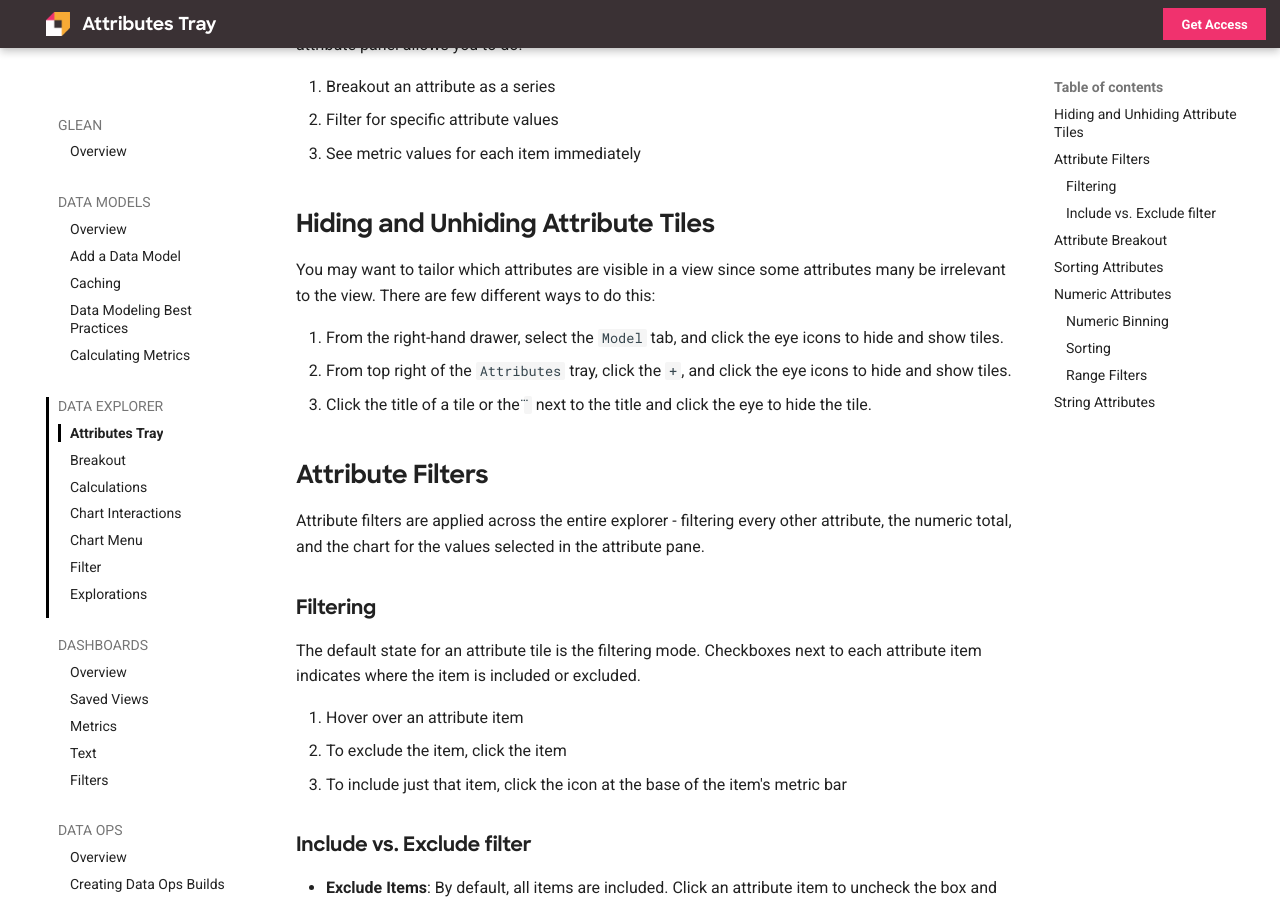
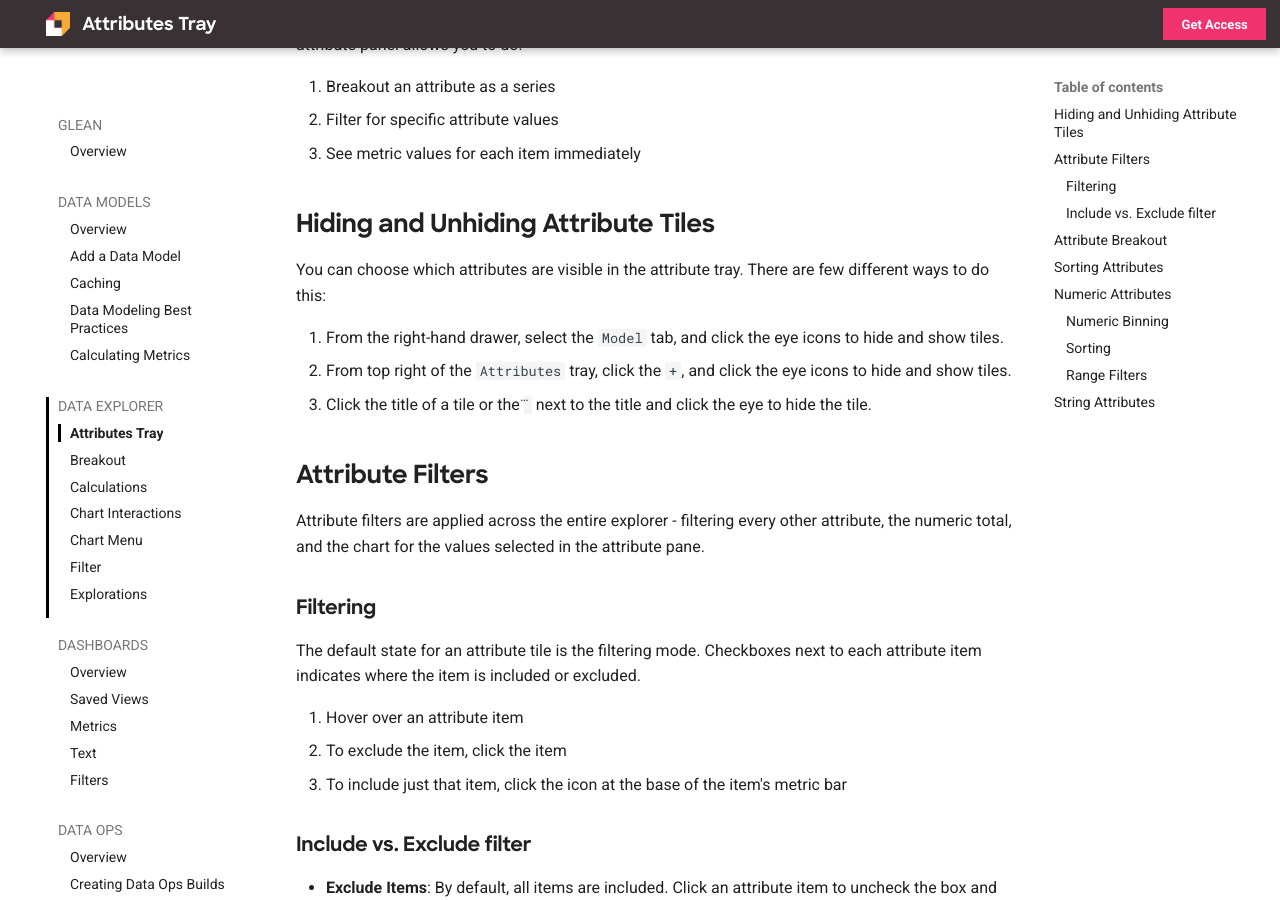
Before and after one commit to gleannyc/documentation, an MkDocs documentation site: the page built from docs/docs/visualizing-data/Attributes-Tray.md, in a window 1280 px wide and 900 px high, scrolled down 304 px. Built offline with MkDocs 1.6.1 and Material for MkDocs 9.7.7, drawn with Linux system fonts in a browser that asks for light colours.

Commit message:
Update docs/docs/visualizing-data/Attributes-Tray.md
Co-authored-by: Melody Liu <liutmelody@gmail.com>

```diff
--- a/docs/docs/visualizing-data/Attributes-Tray.md
+++ b/docs/docs/visualizing-data/Attributes-Tray.md
@@ -10,7 +10,7 @@
 
 ## Hiding and Unhiding Attribute Tiles
 
-You may want to tailor which attributes are visible in a view since some attributes many be irrelevant to the view. There are few different ways to do this:
+You can choose which attributes are visible in the attribute tray. There are few different ways to do this:
 
 1. From the right-hand drawer, select the `Model` tab, and click the eye icons to hide and show tiles.
 2. From top right of the `Attributes` tray, click the `+`, and click the eye icons to hide and show tiles.
```
